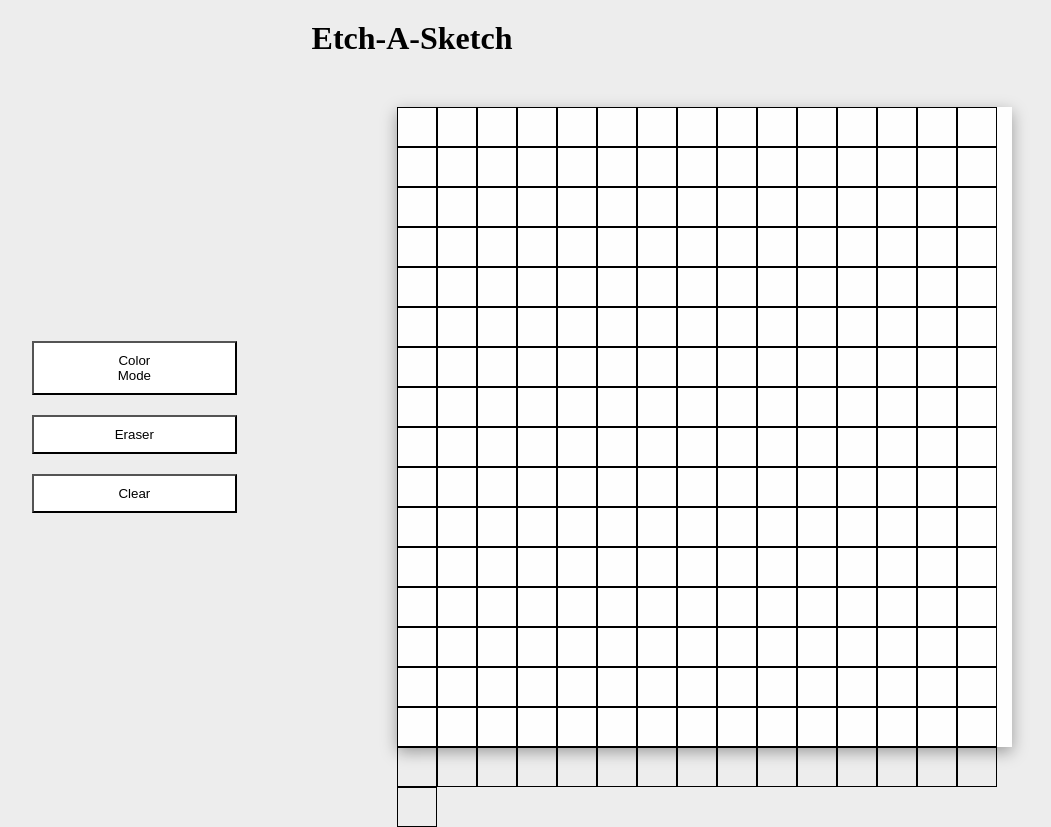
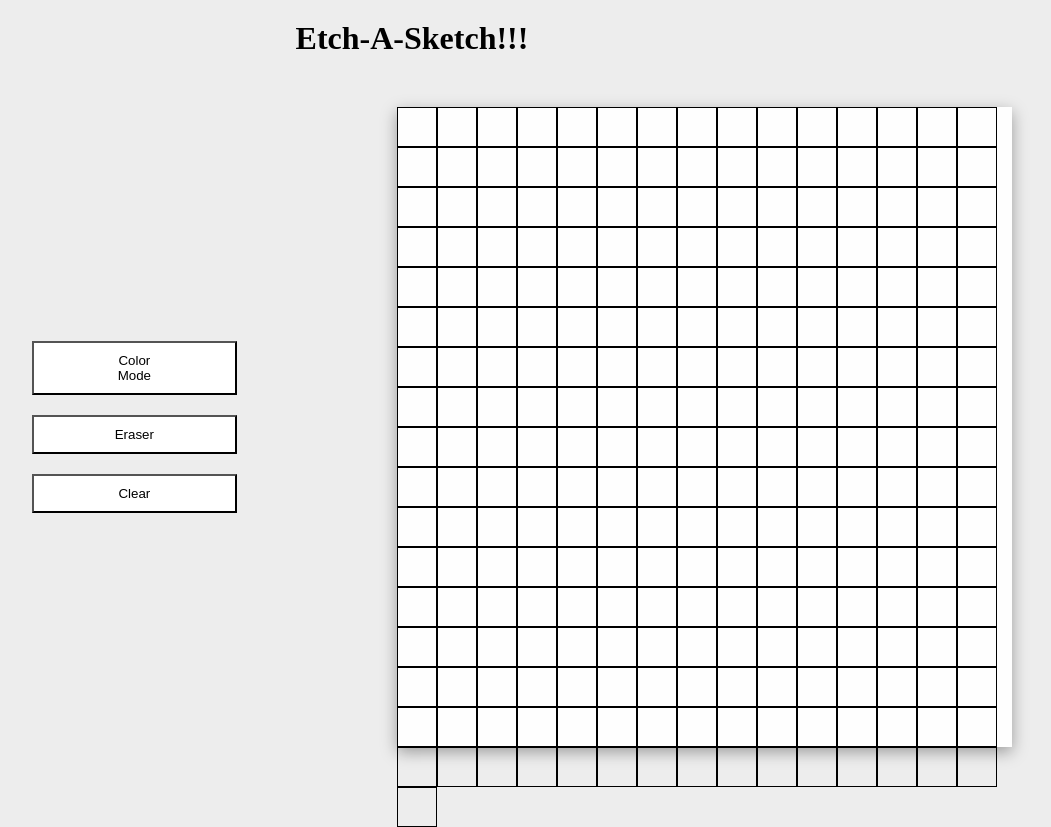
Before and after one commit to Manoj-Adaikkalam/sketch, a plain HTML site: page index.html in a window 1280 px wide. Shown: the whole page, without its empty margins (228-1279 px from the left). Drawn offline with Linux system fonts and the light colour scheme.

Commit message:
final title

```diff
--- a/index.html
+++ b/index.html
@@ -13,7 +13,7 @@
 <body>
 
     <div class="title">
-        <h1>Etch-A-Sketch</h1>
+        <h1>Etch-A-Sketch!!!</h1>
     </div>
 
     <div class="outer">
```
